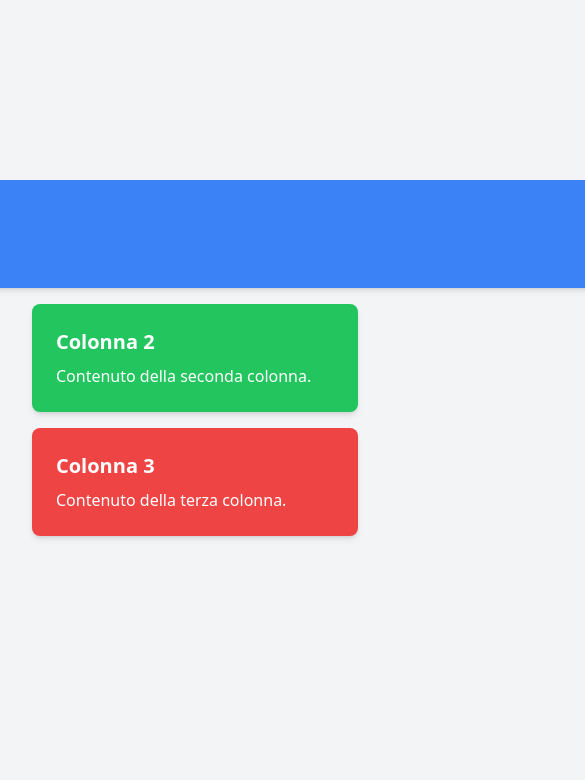
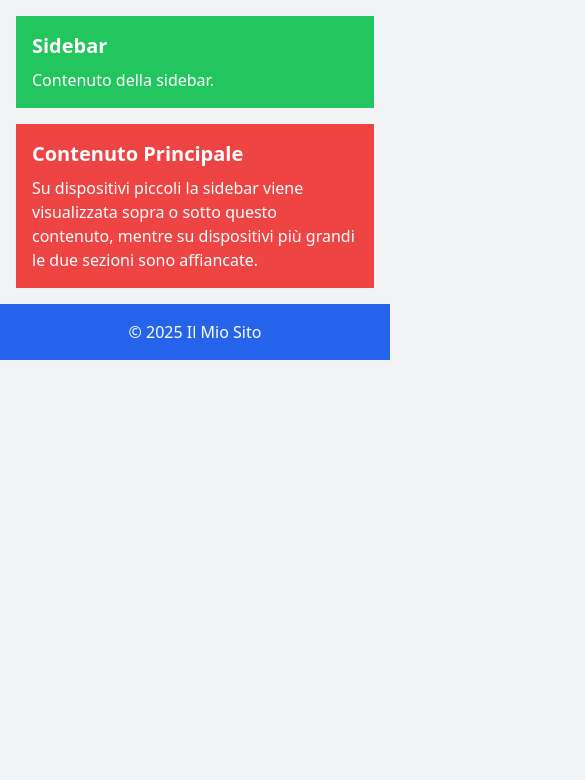
Before and after one commit to rubencommisso/Java_ex, a plain HTML site: page SecondPage.html in a window 390 px wide. Shown: the part 64-844 px from the top of the page, 585 px wide, since content can reach past the window. Drawn offline with nearby package versions, Linux system fonts and the light colour scheme.

Commit message:
add responsive layout

```diff
--- a/SecondPage.html
+++ b/SecondPage.html
@@ -1,39 +1,48 @@
 <!DOCTYPE html>
 <html lang="it">
 <head>
-    <meta charset="UTF-8">
-    <meta name="viewport" content="width=device-width, initial-scale=1.0">
-    <title>Layout con Flex-Wrap</title>
-    <!-- Tailwind CSS CDN -->
-    <script src="https://cdn.tailwindcss.com"></script>
+  <meta charset="UTF-8">
+  <meta name="viewport" content="width=device-width, initial-scale=1.0">
+  <title>Layout Responsive con Tailwind</title>
+  <!-- Tailwind CSS CDN -->
+  <script src="https://cdn.tailwindcss.com"></script>
 </head>
 <body class="bg-gray-100">
 
-    <!-- Contenitore principale centrato -->
-    <div class="min-h-screen flex justify-center items-center p-4">
-        <div class="container mx-auto p-4">
-            <!-- Contenitore Flex con wrap -->
-            <div class="flex flex-wrap gap-4 justify-center">
-                <!-- Colonna 1 -->
-                <div class="flex-1 min-w-[1050px] bg-blue-500 p-6 text-white rounded-lg shadow-md">
-                    <h2 class="text-xl font-bold mb-2">Colonna 1</h2>
-                    <p>Contenuto della prima colonna.</p>
-                </div>
+  <!-- Header -->
+  <header class="bg-blue-600 text-white p-4 text-center">
+    <h1 class="text-2xl font-bold">Il Mio Sito</h1>
+  </header>
 
-                <!-- Colonna 2 -->
-                <div class="flex-1 min-w-[250px] bg-green-500 p-6 text-white rounded-lg shadow-md">
-                    <h2 class="text-xl font-bold mb-2">Colonna 2</h2>
-                    <p>Contenuto della seconda colonna.</p>
-                </div>
+  <!-- Contenuto principale -->
+  <main class="p-4">
+    <div class="container mx-auto">
+      <!-- Flex container che cambia direzione in base alla dimensione dello schermo -->
+      <div class="flex flex-col sm:flex-col md:flex-row gap-4">
 
-                <!-- Colonna 3 -->
-                <div class="flex-1 min-w-[250px] bg-red-500 p-6 text-white rounded-lg shadow-md">
-                    <h2 class="text-xl font-bold mb-2">Colonna 3</h2>
-                    <p>Contenuto della terza colonna.</p>
-                </div>
-            </div>
-        </div>
+        <!-- Sidebar -->
+        <aside class="bg-green-500 text-white p-4 md:w-1/4">
+          <h2 class="text-xl font-bold mb-2">Sidebar</h2>
+          <p>Contenuto della sidebar.</p>
+        </aside>
+
+        <!-- Contenuto principale -->
+        <section class="bg-red-500 text-white p-4 flex-1">
+          <h2 class="text-xl font-bold mb-2">Contenuto Principale</h2>
+          <p>
+            Su dispositivi piccoli la sidebar viene visualizzata sopra o sotto questo contenuto,
+            mentre su dispositivi più grandi le due sezioni sono affiancate.
+          </p>
+        </section>
+
+      </div>
     </div>
+  </main>
+
+  <!-- Footer -->
+  <footer class="bg-blue-600 text-white p-4 text-center">
+    <p>&copy; 2025 Il Mio Sito</p>
+  </footer>
 
 </body>
 </html>
```
